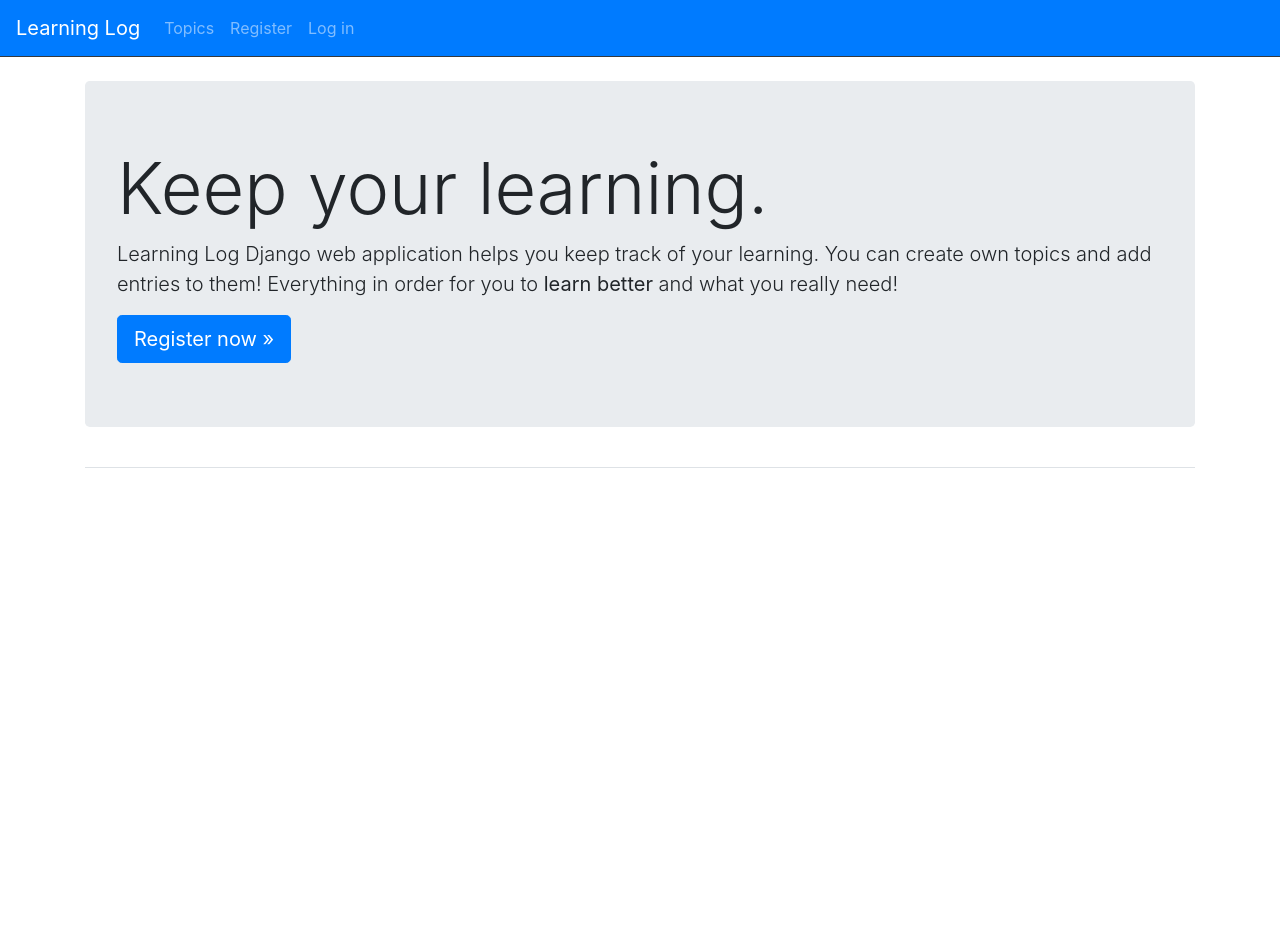
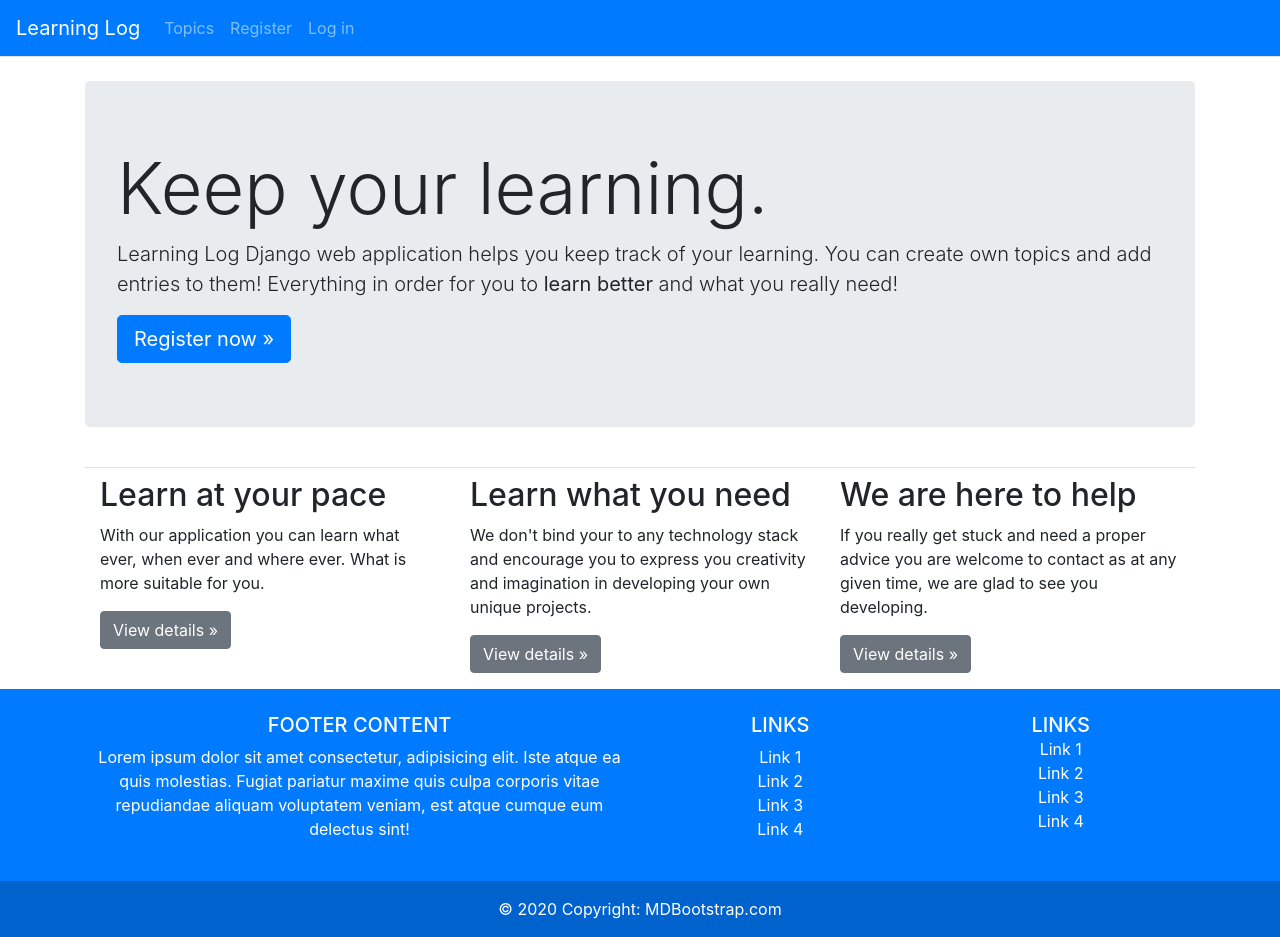
Before and after one commit to Egor4ik325/django-learning-logs, a Django app: page / in a window 1280 px wide. Before the commit the page ends 468 px from the top, so only its background shows below. Run offline with Django 3.2, Linux system fonts and the light colour scheme; some libraries are stand-ins or nearby versions.

Commit message:
Improve appearence and error handling.

```diff
--- /dev/null
+++ b/learning_log/templates/404.html
@@ -0,0 +1,5 @@
+{% extends "learning_logs/base.html" %}
+
+{% block header %}
+<h3> Requesting reqourse is unavailable (404).  </h3>
+{% endblock header %}
--- /dev/null
+++ b/learning_log/templates/500.html
@@ -0,0 +1,5 @@
+{% extends "learning_logs/base.html" %}
+
+{% block header %}
+<h3> Internal web server error (500).  </h3>
+{% endblock header %}
--- a/learning_logs/templates/learning_logs/base.html
+++ b/learning_logs/templates/learning_logs/base.html
@@ -17,7 +17,7 @@
 
   <body>
     {# Bootstrap navigation panel #}
-    <nav class="navbar navbar-expand-md navbar-dark bg-primary mb-4 border-bottom border-3 border-dark">
+    <nav class="navbar navbar-expand-md navbar-dark bg-primary mb-4 border-bottom">
 
       {# Brand text/logo #}
       <a class="navbar-brand" href="{% url 'learning_logs:index' %}">Learning Log</a>
@@ -39,7 +39,7 @@
               <li class="nav-item">
                 <a class="nav-link" href="{% url 'learning_log:admin' %}">Admin</a>
               </li>
-            {% endif %}}
+            {% endif %}
             <li class="nav-item">
               <a class="nav-link" href="{% url 'users:logout' %}">Log out</a>
             </li>
@@ -65,5 +65,55 @@
       </div>
     </main>
 
+    {# Page footer #}
+    <footer class="bg-primary text-white text-center text-lg-start">
+      <!-- Grid container -->
+      <div class="container p-4">
+        <!--Grid row-->
+        <div class="row">
+          <!--Grid column-->
+          <div class="col-lg-6 col-md-12 mb-4 mb-md-0">
+            <h5 class="text-uppercase">Footer Content</h5>
+            <p> Lorem ipsum dolor sit amet consectetur, adipisicing elit. Iste atque ea quis molestias. Fugiat pariatur maxime quis culpa corporis vitae repudiandae aliquam voluptatem veniam, est atque cumque eum delectus sint!  </p>
+          </div>
+          <!--Grid column-->
+
+          <!--Grid column-->
+          <div class="col-lg-3 col-md-6 mb-4 mb-md-0">
+            <h5 class="text-uppercase">Links</h5>
+
+            <ul class="list-unstyled mb-0">
+              <li> <a href="#!" class="text-white">Link 1</a> </li>
+              <li> <a href="#!" class="text-white">Link 2</a> </li>
+              <li> <a href="#!" class="text-white">Link 3</a> </li>
+              <li> <a href="#!" class="text-white">Link 4</a> </li>
+            </ul>
+          </div>
+          <!--Grid column-->
+
+          <!--Grid column-->
+          <div class="col-lg-3 col-md-6 mb-4 mb-md-0">
+            <h5 class="text-uppercase mb-0">Links</h5>
+
+            <ul class="list-unstyled">
+              <li> <a href="#!" class="text-white">Link 1</a> </li>
+              <li> <a href="#!" class="text-white">Link 2</a> </li>
+              <li> <a href="#!" class="text-white">Link 3</a> </li>
+              <li> <a href="#!" class="text-white">Link 4</a> </li>
+            </ul>
+          </div>
+          <!--Grid column-->
+        </div>
+        <!--Grid row-->
+      </div>
+      <!-- Grid container -->
+
+      <!-- Copyright -->
+      <div class="text-center p-3" style="background-color: rgba(0, 0, 0, 0.2);">
+        © 2020 Copyright:
+        <a class="text-white" href="https://mdbootstrap.com/">MDBootstrap.com</a>
+      </div>
+      <!-- Copyright -->
+    </footer>
   </body>
 </html>
--- a/learning_logs/templates/learning_logs/index.html
+++ b/learning_logs/templates/learning_logs/index.html
@@ -1,4 +1,5 @@
 {% extends "learning_logs/base.html" %}
+{% load bootstrap4 %}
 
 {% block header %}
   <div class="jumbotron">
@@ -13,3 +14,26 @@
     </a>
   </div>
 {% endblock header %}
+
+{% block content %}
+  {# Grid #}
+  <div class="container">
+    <div class="row">
+      <div class="col-sm-4">
+        <h2>Learn at your pace</h2>
+        <p>With our application you can learn what ever, when ever and where ever. What is more suitable for you.</p>
+        <p><a class="btn btn-secondary" href="#">View details »</a></p>
+      </div>
+      <div class="col-sm-4">
+        <h2>Learn what you need</h2>
+        <p>We don't bind your to any technology stack and encourage you to express you creativity and imagination in developing your own unique projects.</p>
+        <p><a class="btn btn-secondary" href="#">View details »</a></p>
+      </div>
+      <div class="col-sm-4">
+        <h2>We are here to help</h2>
+        <p>If you really get stuck and need a proper advice you are welcome to contact as at any given time, we are glad to see you developing.</p>
+        <p><a class="btn btn-secondary" style="text-align: justify;" href="#">View details »</a></p>
+      </div>
+    </div>
+  </div>
+{% endblock content %}
--- a/learning_logs/views.py
+++ b/learning_logs/views.py
@@ -1,4 +1,4 @@
-from django.shortcuts import render, redirect
+from django.shortcuts import render, redirect, get_object_or_404
 from django.contrib.auth.decorators import login_required
 from django.http import Http404
 from .models import Topic, Entry
@@ -29,7 +29,7 @@ def check_user(user, user2):
 def topic(request, topic_id):
     """ Queries and returns a specified topic web page by topic_id. """
     # Get the specified Topic object (db query)
-    topic = Topic.objects.get(id=topic_id)
+    topic = get_object_or_404(Topic, id=topic_id)
 
     check_user(topic.user, request.user)
 
@@ -64,7 +64,7 @@ def new_topic(request):
 
 @login_required
 def new_entry(http_request, topic_id):
-    topic = Topic.objects.get(id=topic_id)
+    topic = get_object_or_404(Topic, id=topic_id)
     check_user(topic.user, http_request.user)
 
     if http_request.method == 'GET':
@@ -91,7 +91,7 @@ def new_entry(http_request, topic_id):
 def edit_entry(http_request, entry_id):
     """ Edits entry with the id entry_id created previously, access via topics/. """
     # Get topic from all possible entries
-    entry = Entry.objects.get(id=entry_id)
+    entry = get_object_or_404(Entry, id=entry_id)
     # Entry parent
     topic = entry.topic
 
```
